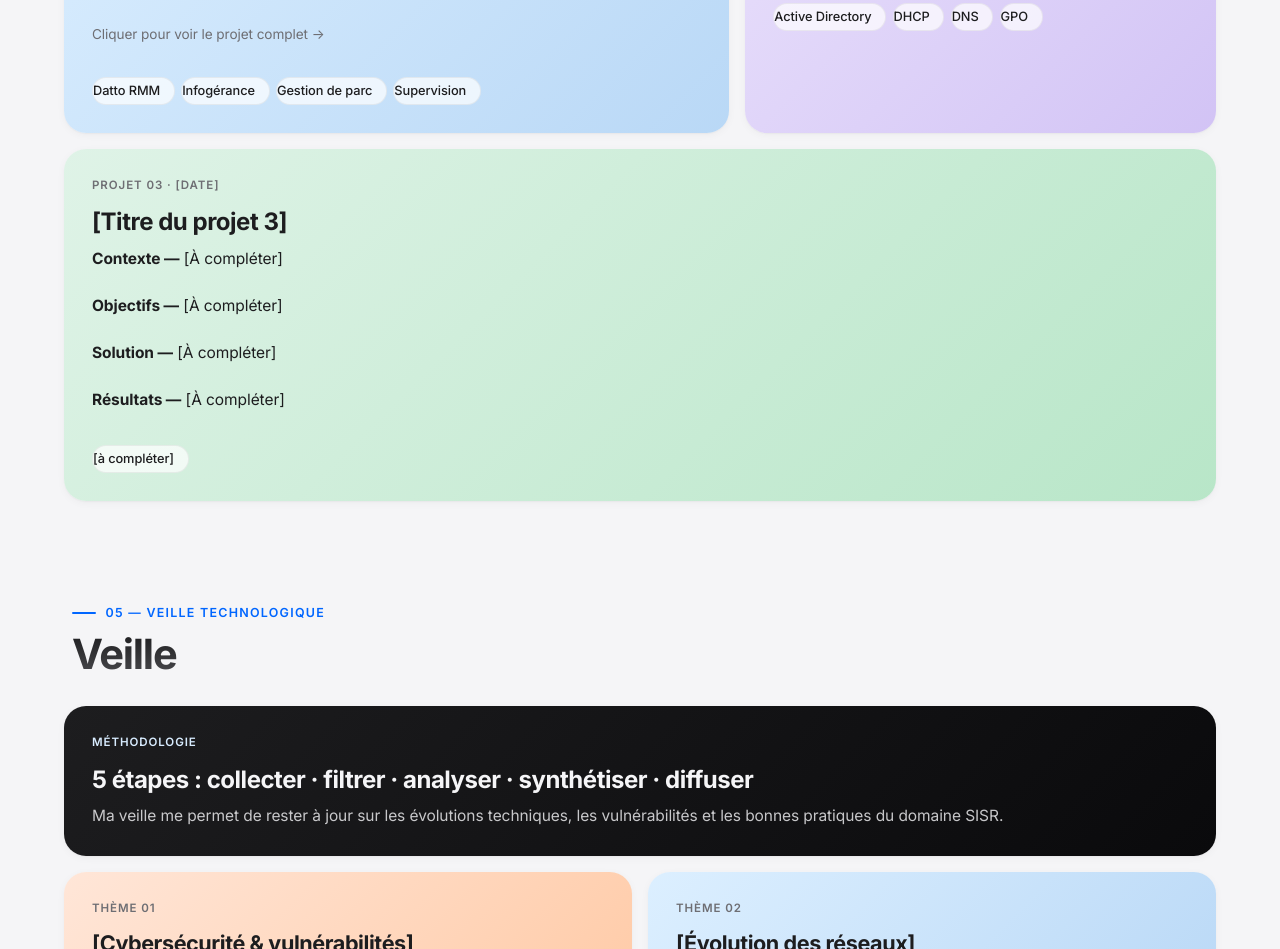
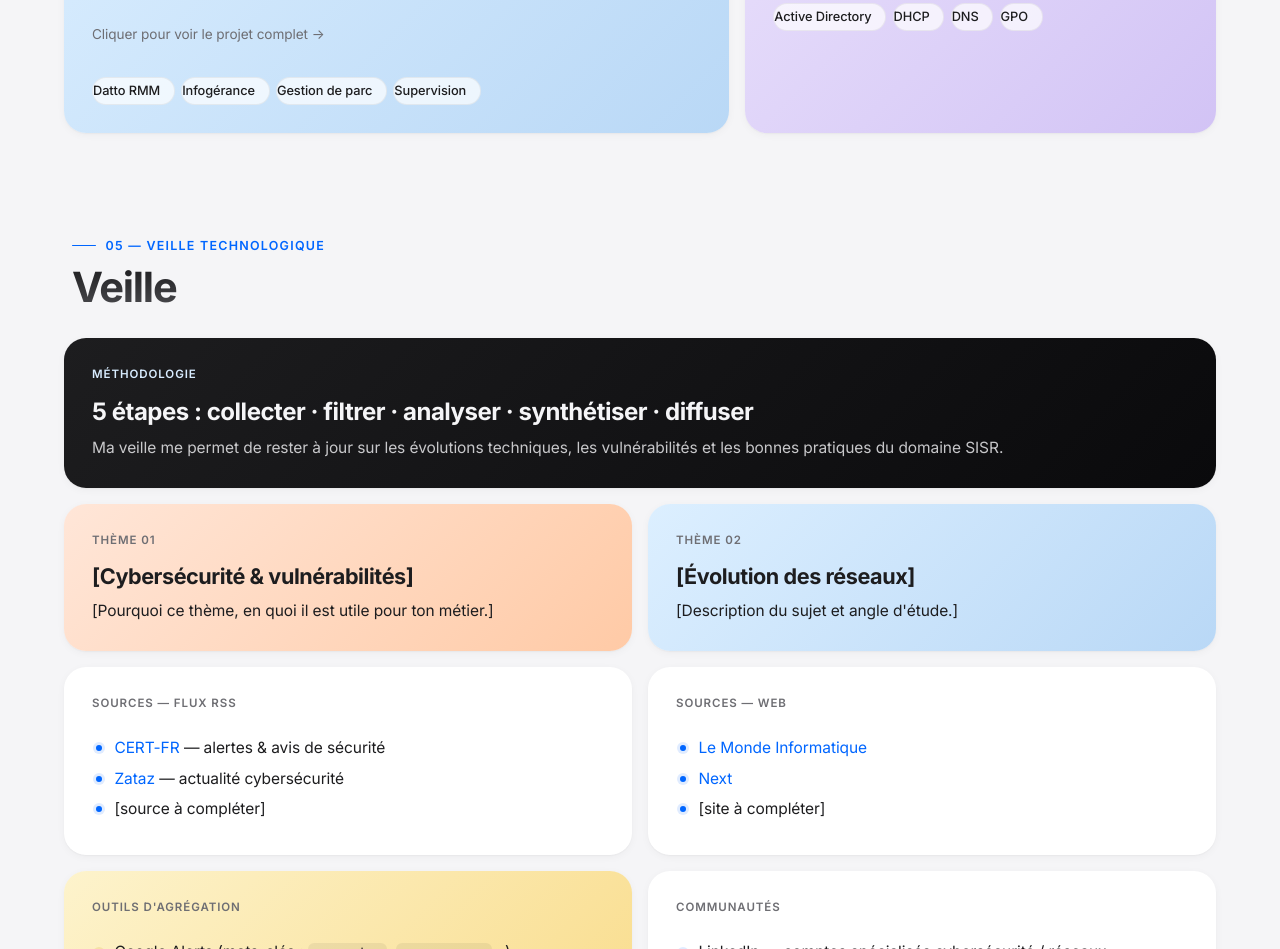
Before and after one commit to ekipadonf/portfolio-e5, a plain HTML site: page index.html in a window 1280 px wide. Shown: the part 3717-4666 px from the top of the page. Drawn offline with Linux system fonts and the light colour scheme.

Commit message:
Suppression de la tuile Projet 03 (à compléter plus tard)
Co-Authored-By: Claude Opus 4.7 <noreply@anthropic.com>

```diff
--- a/index.html
+++ b/index.html
@@ -1439,18 +1439,6 @@
             </ul>
           </a>
 
-          <div class="bento-item col-12 mint">
-            <p class="tile-label">Projet 03 · [Date]</p>
-            <h3 style="font-size: 1.5rem;">[Titre du projet 3]</h3>
-            <p><strong>Contexte —</strong> [À compléter]</p>
-            <p><strong>Objectifs —</strong> [À compléter]</p>
-            <p><strong>Solution —</strong> [À compléter]</p>
-            <p><strong>Résultats —</strong> [À compléter]</p>
-            <ul class="tag-list">
-              <li class="tag">[à compléter]</li>
-            </ul>
-          </div>
-
         </div>
       </div>
     </section>
```
